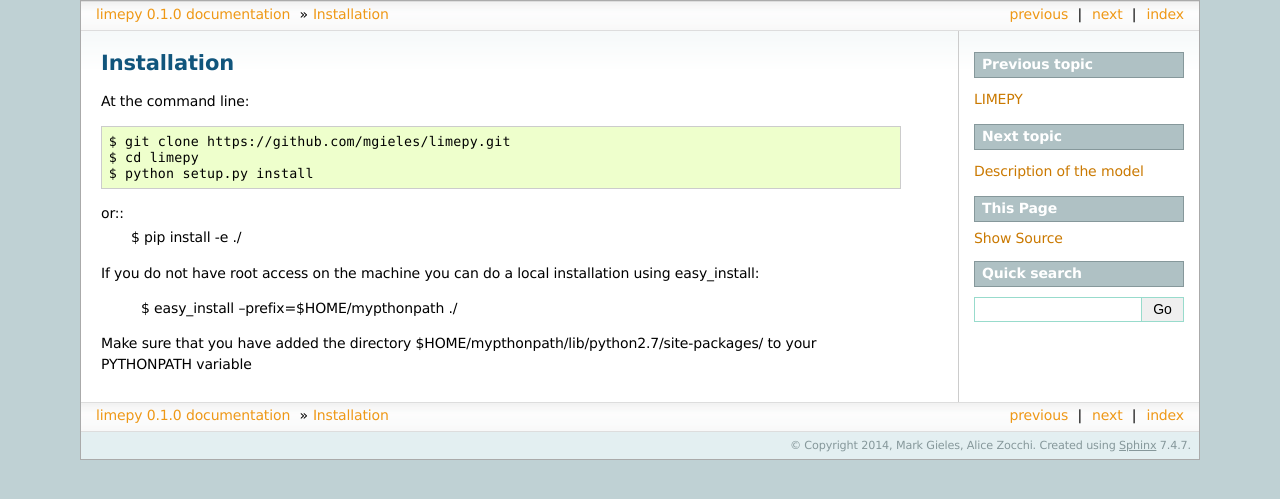
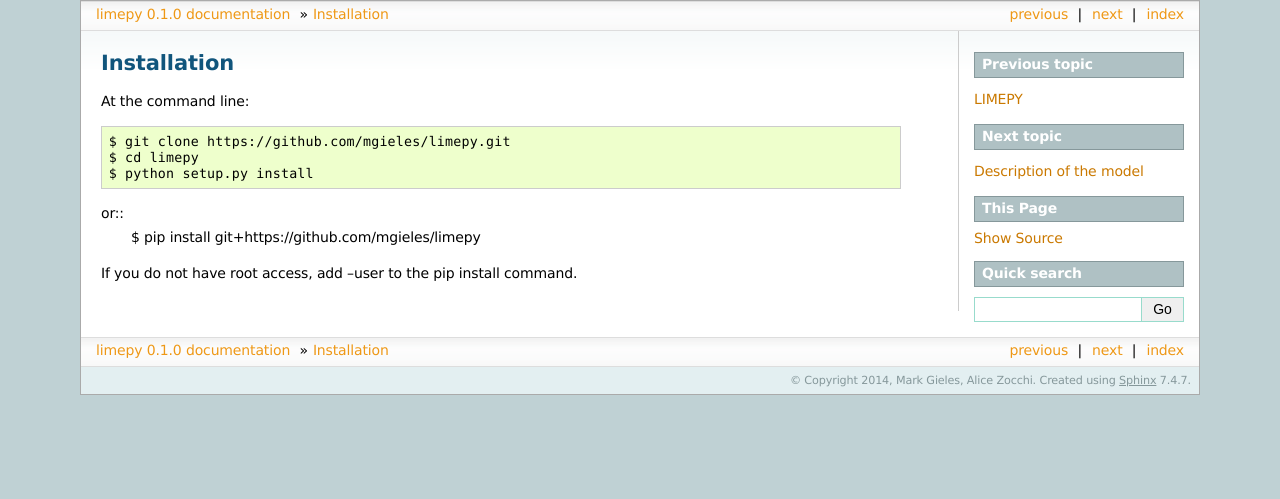
Before and after one commit to mgieles/limepy, a Sphinx documentation site: the page built from docs/installation.rst, in a window 1280 px wide. Shown: the top 499 px of the page. Built offline with Sphinx 7.4.7, drawn with Linux system fonts in a browser that asks for light colours.

Commit message:
change install instructions

```diff
--- a/docs/installation.rst
+++ b/docs/installation.rst
@@ -9,10 +9,6 @@
     $ python setup.py install
 
 or::
-    $ pip install -e ./
+    $ pip install git+https://github.com/mgieles/limepy
 
-If you do not have root access on the machine you can do a local installation using easy_install:
-
-    $ easy_install --prefix=$HOME/mypthonpath ./
-
-Make sure that you have added the directory $HOME/mypthonpath/lib/python2.7/site-packages/ to your PYTHONPATH variable
+If you do not have root access, add --user to the pip install command.
```
